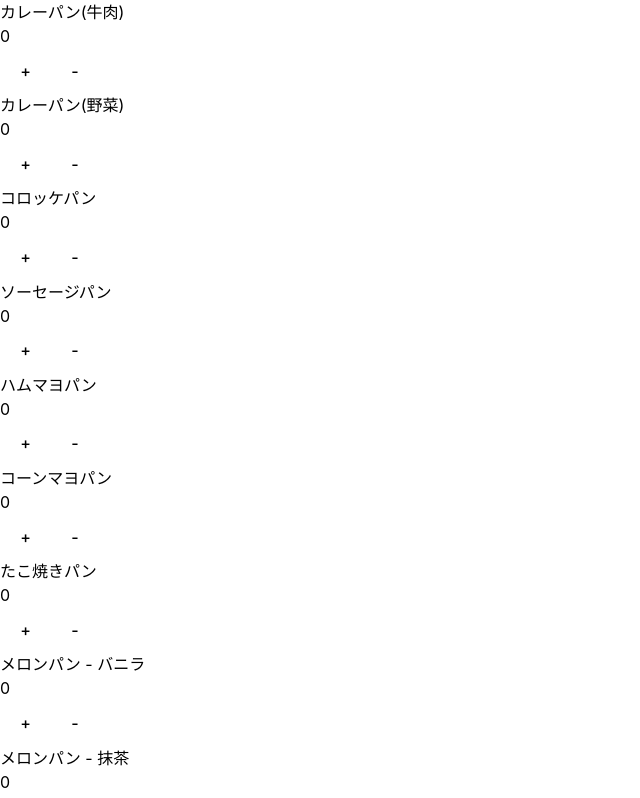
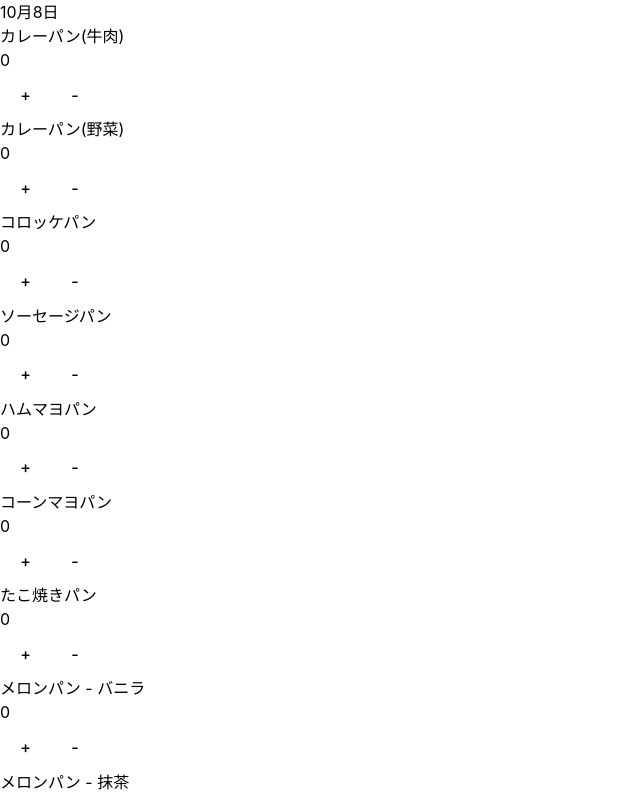
Before and after one commit to maxin73/Bread_counter, a React (Vite) app: page / in a window 1280 px wide. Shown: the top 798 px of the page, without its empty margins (0-640 px from the left). Built offline with nearby package versions, Linux system fonts and the light colour scheme.

Commit message:
added date and update screenshot style

```diff
--- a/src/App.jsx
+++ b/src/App.jsx
@@ -1,9 +1,12 @@
 import React, { useState } from 'react';
-import * as htmlToImage from 'html-to-image';
-import { toPng } from 'html-to-image';
-import Counter from "./components/counter.jsx";
+import Counter from "./components/Counter.jsx";
+import ScreenshotCapture from './components/ScreenshotCapture.jsx';
 
 function App() {
+  const today = new Date();
+  const month = today.getMonth() +1;
+  const date = today.getDate();
+
   const initialBreadData = [
     { name: 'カレーパン(牛肉)', count: 0, genre: '1' },
     { name: 'カレーパン(野菜)', count: 0, genre: '1' },
@@ -56,7 +59,6 @@ function App() {
   const [breadData, setBreadData] = useState(initialBreadData);
 
   const screenshotRef = React.useRef();
-  const [screenshot, setScreenshot] = useState(null);
 
   const updateBreadCount = (breadName, increment) => {
     setBreadData((prevBreadData) =>
@@ -75,19 +77,13 @@ function App() {
   const genre5 = breadData.filter((bread) => bread.genre === "5");
   const genre6 = breadData.filter((bread) => bread.genre === "6");
 
-  const captureScreenshot = () => {
-    htmlToImage.toPng(screenshotRef.current)
-      .then((dataUrl) => {
-        setScreenshot(dataUrl);
-      })
-      .catch((error) => {
-        console.error('Error capturing screenshot:', error);
-      });
-  };
-
   return (
     <>
-    <section ref={screenshotRef} className="flex">
+    <div ref={screenshotRef}>
+      <h2 className="date mt-5 ml-3 text-xl underline">
+        {month}月{date}日
+      </h2>
+      <section className="flex">
         <div className="genre-left">
           <div className="genre1">
           {genre1.map((bread) => (
@@ -159,13 +155,8 @@ function App() {
           </div>
         </div>
       </section>
-    <button onClick={captureScreenshot}>Capture Screenshot</button>
-      {screenshot && (
-        <div>
-          <h2>Screenshot:</h2>
-          <img src={screenshot} alt="Captured Screenshot" />
+      <ScreenshotCapture screenshotRef={screenshotRef} />
     </div>
-      )}
     </>
   );
 }
--- /dev/null
+++ b/src/components/ScreenshotCapture.jsx
@@ -0,0 +1,30 @@
+import React, { useRef, useState } from 'react';
+import * as htmlToImage from 'html-to-image';
+
+const ScreenshotCapture = ({ screenshotRef }) => {
+  const [screenshot, setScreenshot] = useState(null);
+
+  const captureScreenshot = () => {
+    htmlToImage.toPng(screenshotRef.current)
+      .then((dataUrl) => {
+        setScreenshot(dataUrl);
+      })
+      .catch((error) => {
+        console.error('Error capturing screenshot:', error);
+      });
+  };
+
+  return (
+    <div>
+      <button onClick={captureScreenshot} className="bg-sky-300 hover:bg-sky-500 m-5">Capture Screenshot</button>
+      {screenshot && (
+        <div className="mt-5">
+          <h2 className="ml-5 font-bold">↓長押しタップで保存↓</h2>
+          <img className="m-5 border" src={screenshot} alt="Captured Screenshot" />
+        </div>
+      )}
+    </div>
+  );
+};
+
+export default ScreenshotCapture;
--- a/src/components/counter.jsx
+++ b/src/components/counter.jsx
@@ -9,10 +9,10 @@ const counter = ({bread}) => {
         <p className="pr-2 font-bold text-sm">{bread}</p>
         <p>{count}</p>
       </div>
-      <button className="bg-gray-100 mr-2" onClick={() => setCount(count + 1)}>
+      <button className="bg-gray-100 hover:bg-gray-300 mr-2" onClick={() => setCount(count + 1)}>
         +
       </button>
-      <button className="bg-gray-100" onClick={() => setCount(count - 1)}>
+      <button className="bg-gray-100 hover:bg-gray-300" onClick={() => setCount(count - 1)}>
         -
       </button>
     </div>
--- a/src/index.css
+++ b/src/index.css
@@ -51,9 +51,9 @@ button {
   cursor: pointer;
   transition: border-color 0.25s;
 }
-button:hover {
+/* button:hover {
   border-color: #646cff;
-}
+} */
 button:focus,
 button:focus-visible {
   outline: 4px auto -webkit-focus-ring-color;
```
Lines whose indentation alone changed are shown as unchanged.
